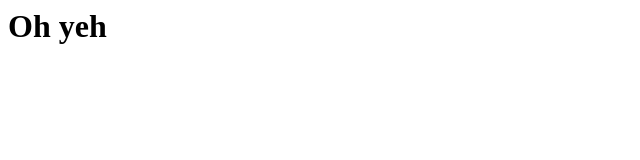
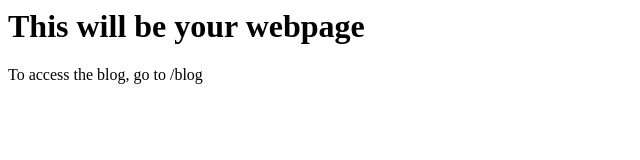
Before and after one commit to brunopazzim/sinatra-octopress-demo, a plain HTML site: page public/index.html in a window 1280 px wide. Shown: the whole page, without its empty margins (0-640 px from the left). Drawn offline with Linux system fonts and the light colour scheme.

```diff
--- a/public/index.html
+++ b/public/index.html
@@ -1,2 +1,3 @@
 <title>Sinatra app + Octopress blog demo</title>
-<h1>Oh yeh</h1>
+<h1>This will be your webpage</h1>
+<p>To access the blog, go to /blog</p>
```
Also changed, not shown: 1 other file.
